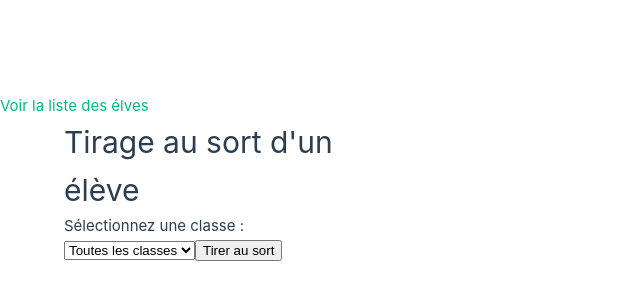
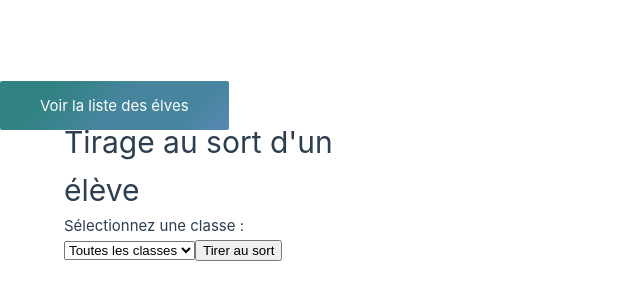
Before and after one commit to MaurrouViff/roulette-vuejs, a Vue app: page / in a window 1280 px wide. Shown: the part 222-522 px from the top of the page, without its empty margins (0-640 px from the left). Built offline with nearby package versions, Linux system fonts and the light colour scheme.

Commit message:
fichier css

```diff
--- a/src/assets/main.css
+++ b/src/assets/main.css
@@ -26,11 +26,15 @@
   width: 60%;
 }
 
-a,
-.green {
+.blue-btn {
+  padding: 15px 40px;
+  background: linear-gradient(135deg, #006466 24%, #186785 50%, #186785 79%, #316AA4 100%);
+  color: #fff;
+  text-align: center;
+  border-radius: 2px;
+  opacity: 0.8;
+  transition: all 0.3s ease 0s;
   text-decoration: none;
-  color: hsla(160, 100%, 37%, 1);
-  transition: 0.4s;
 }
 
 @media (hover: hover) {
```
